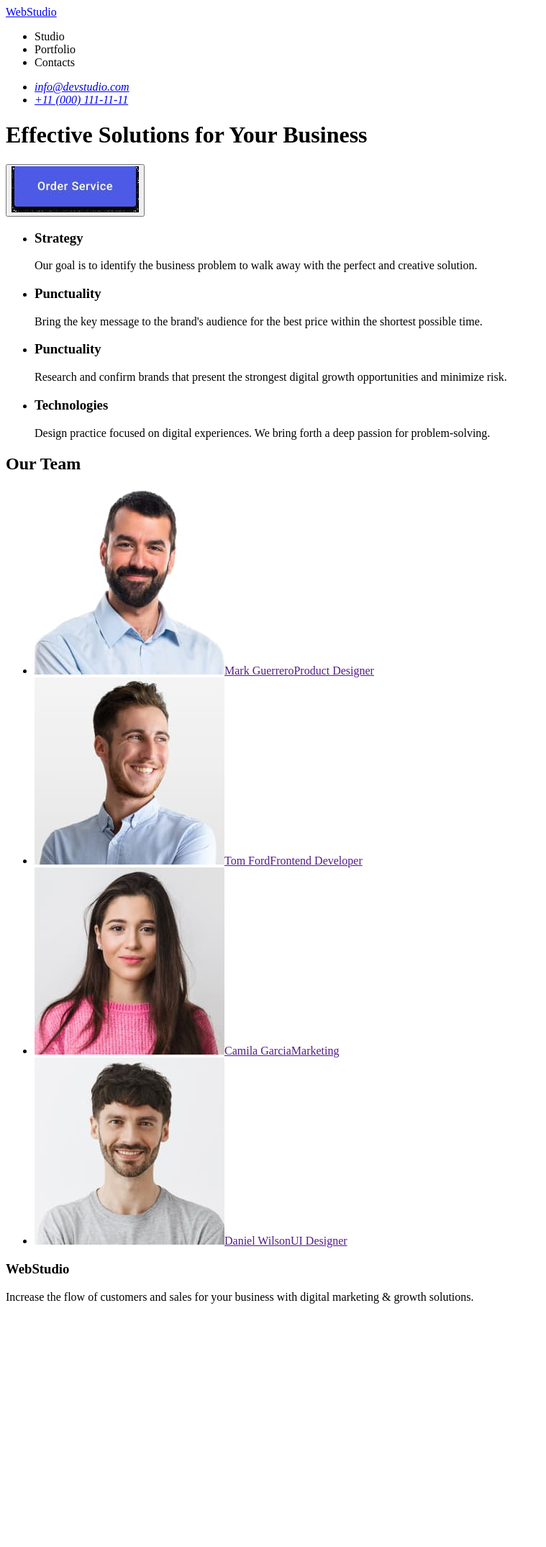
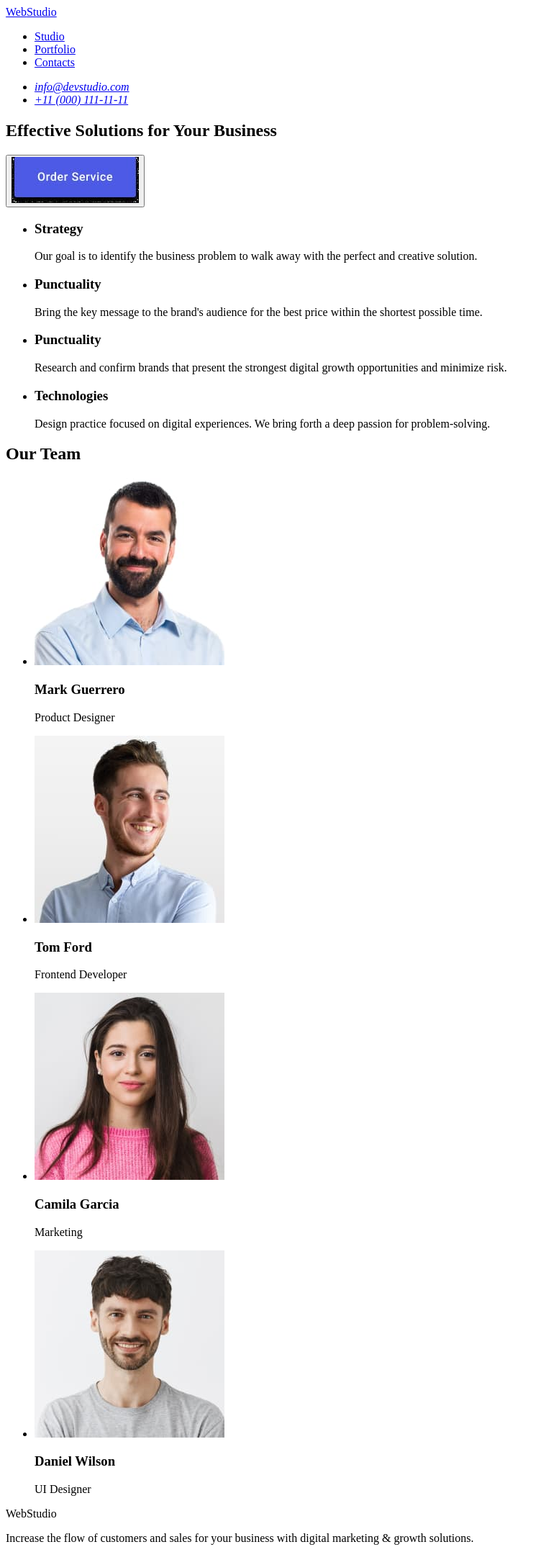
Before and after one commit to SvitlanaTesliuk/goit-markup-hw-01, a plain HTML site: page index.html in a window 1280 px wide. Shown: the whole page at 72% size, without its empty margins (0-759 px from the left). Before the commit the page ends 1827 px from the top, so only its background shows below. Drawn offline with Linux system fonts and the light colour scheme.

Commit message:
add vers1

```diff
--- a/index.html
+++ b/index.html
@@ -8,11 +8,11 @@
   <body>
     <header>
       <nav>
-        <a href="./images/Logo/Logo.jpg">Web<span>Studio</span></a>
+        <a href="./index.html">Web<span>Studio</span></a>
         <ul>
-          <li>Studio</li>
-          <li>Portfolio</li>
-          <li>Contacts</li>
+          <li><a href="Studio">Studio</a></li>
+          <li><a href="Portfolio">Portfolio</a></li>
+          <li><a href="Contacts">Contacts</a></li>
         </ul>
       </nav>
       <address>
@@ -21,13 +21,16 @@
           <li><a href="tel:+110001111111">+11 (000) 111-11-11</a></li>
         </ul>
       </address>
-      <h1>Effective Solutions for Your Business</h1>
-      <button type="button"><img src="./images/Button1.jpg" alt="Order Service" /></button>
-
-
     </header>
     <main>
-        <!-- section1 -->
+      <!--section1-->
+      <section>
+        <h1>Effective Solutions for Your Business</h1>
+        <button type="button">
+          <img src="./images/Button1.jpg" alt="Order Service" />
+        </button>
+      </section>
+      <!-- section2 -->
       <section>
         <ul>
           <li>
@@ -60,54 +63,55 @@
           </li>
         </ul>
       </section>
+      <!-- section3 -->
       <section>
         <h2>Our Team</h2>
         <ul>
           <li>
-            <a href=""
-              ><img
+            <img
               src="./images/Photo/img3.jpg"
               alt="img3"
               width="264"
               height="260"
-              /><span>Mark Guerrero</span>Product Designer</a
-            >
+            />
+            <h3>Mark Guerrero</h3>
+            <p>Product Designer</p>
           </li>
           <li>
-            <a href=""
-              ><img
+            <img
               src="./images/Photo/img2.jpg"
               alt="img2"
               width="264"
               height="260"
-              /><span>Tom Ford</span>Frontend Developer</a
-            >
+            />
+            <h3>Tom Ford</h3>
+            <p>Frontend Developer</p>
           </li>
           <li>
-            <a href=""
-              ><img
+            <img
               src="./images/Photo/img1.jpg"
               alt="img1"
               width="264"
               height="260"
-              /><span>Camila Garcia</span>Marketing</a
-            >
+            />
+            <h3>Camila Garcia</h3>
+            <p>Marketing</p>
           </li>
           <li>
-            <a href=""
-              ><img
+            <img
               src="./images/Photo/img.jpg"
               alt="img"
               width="264"
               height="260"
-              /><span>Daniel Wilson</span>UI Designer</a
-            >
+            />
+            <h3>Daniel Wilson</h3>
+            <p>UI Designer</p>
           </li>
         </ul>
       </section>
     </main>
     <footer>
-      <h3><span>Web</span>Studio</h3>
+      <a href="./index.html"></a>Web<span>Studio</span>
       <p>
         Increase the flow of customers and sales for your business with digital
         marketing & growth solutions.
```
Lines whose indentation alone changed are shown as unchanged.
